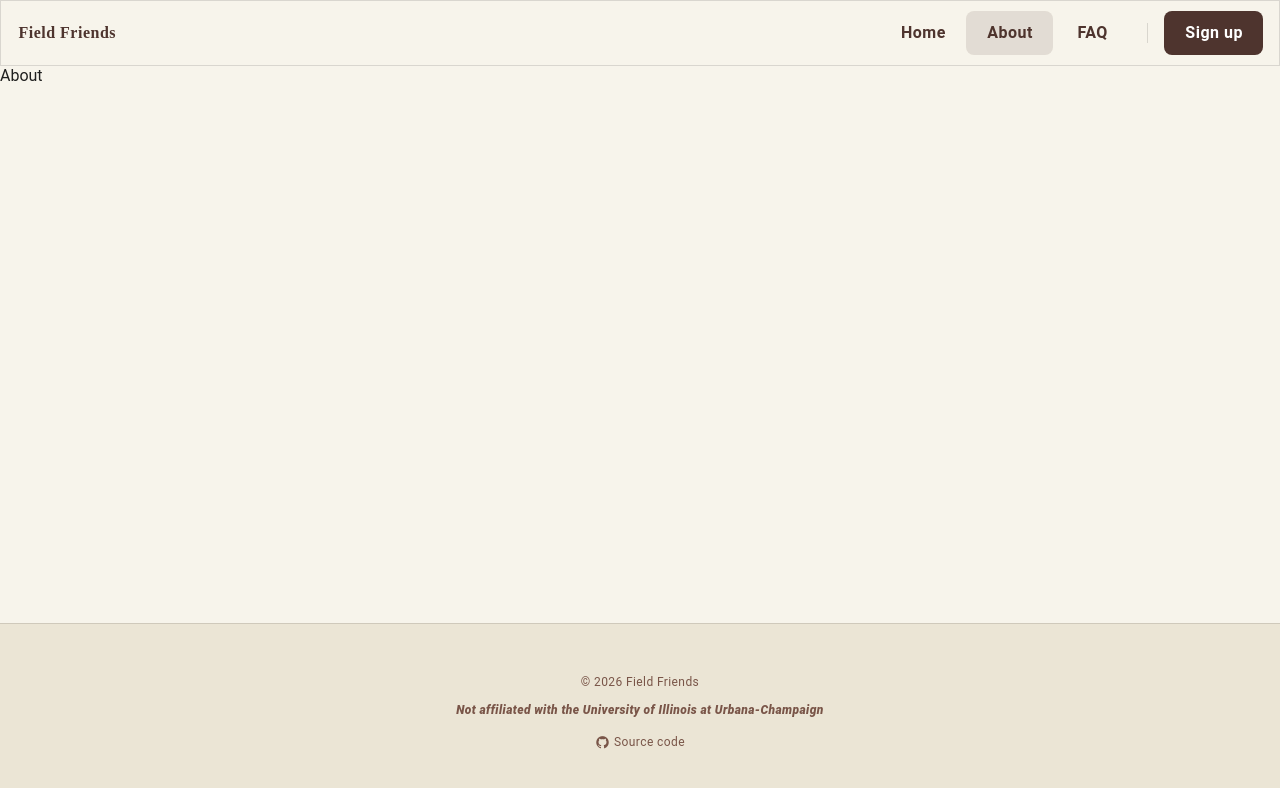
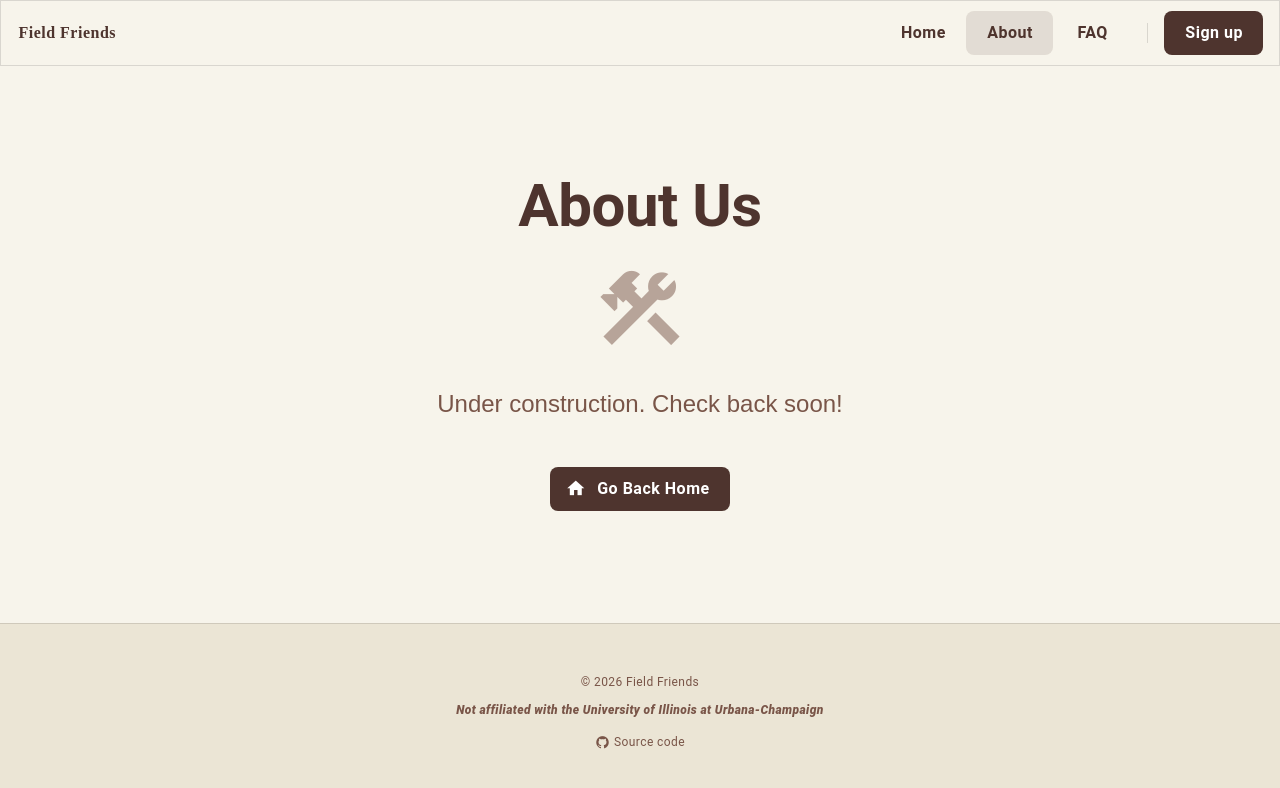
Before and after one commit to FieldFriends/field-friends-web, a Vue app: page /about in a window 1280 px wide. Shown: the top 788 px of the page. Built offline with nearby package versions, Linux system fonts and the light colour scheme; no server answers; a small style sheet from the web is missing.

Commit message:
Add temporary About and FAQ pages

```diff
--- a/src/pages/About.vue
+++ b/src/pages/About.vue
@@ -1,3 +1,26 @@
 <template>
-  About
+  <v-container class="fill-height d-flex flex-column justify-center align-center text-center">
+    <h1 class="text-h2 font-weight-bold mb-6 text-primary">
+      About Us
+    </h1>
+
+    <v-icon
+      icon="mdi-hammer-wrench"
+      size="96"
+      color="secondary"
+      class="mb-8 opacity-50"
+    />
+
+    <p class="text-h5 text-secondary font-dm-sans font-weight-regular mb-12">
+      Under construction. Check back soon!
+    </p>
+
+    <v-btn
+      size="large"
+      to="/"
+      prepend-icon="mdi-home"
+    >
+      Go Back Home
+    </v-btn>
+  </v-container>
 </template>
--- a/src/pages/FAQ.vue
+++ b/src/pages/FAQ.vue
@@ -1,3 +1,26 @@
 <template>
-  FAQ
+  <v-container class="fill-height d-flex flex-column justify-center align-center text-center">
+    <h1 class="text-h2 font-weight-bold mb-6 text-primary">
+      FAQ
+    </h1>
+
+    <v-icon
+      icon="mdi-hammer-wrench"
+      size="96"
+      color="secondary"
+      class="mb-8 opacity-50"
+    />
+
+    <p class="text-h5 text-secondary font-dm-sans font-weight-regular mb-12">
+      Under construction. Check back soon!
+    </p>
+
+    <v-btn
+      size="large"
+      to="/"
+      prepend-icon="mdi-home"
+    >
+      Go Back Home
+    </v-btn>
+  </v-container>
 </template>
```
